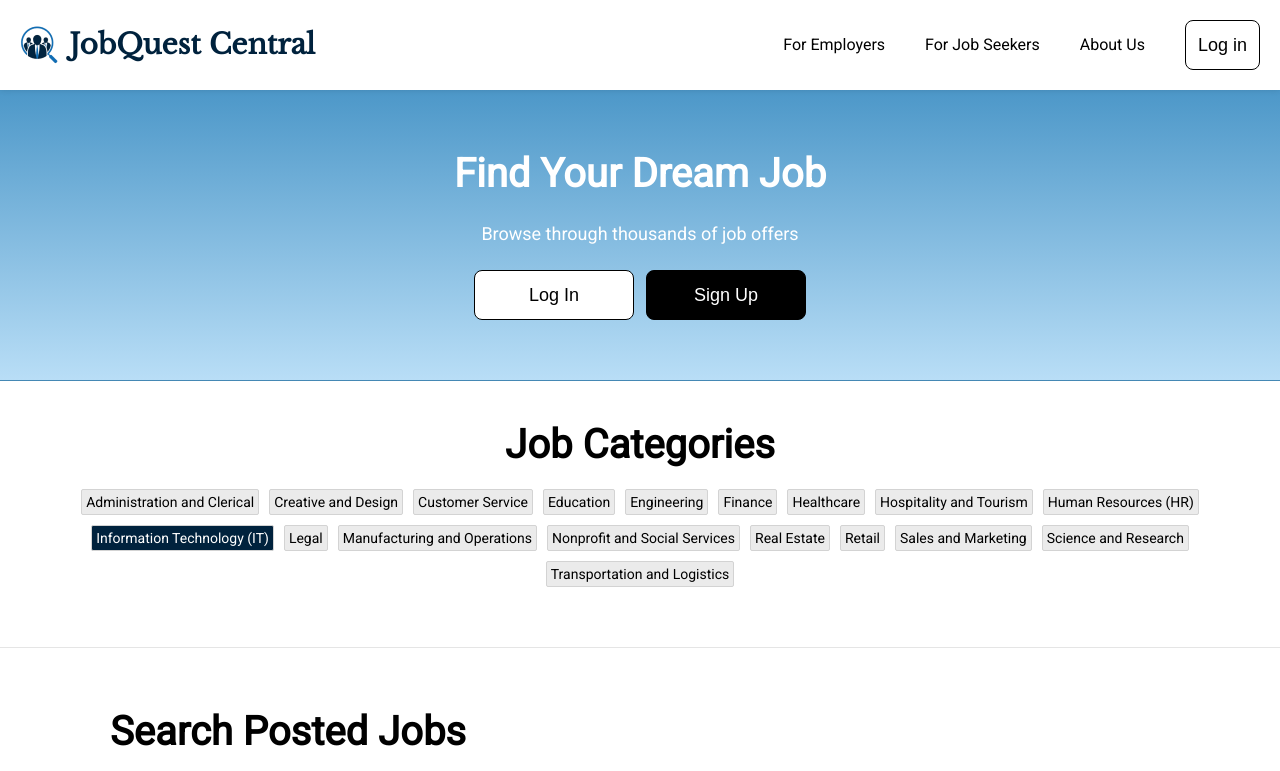
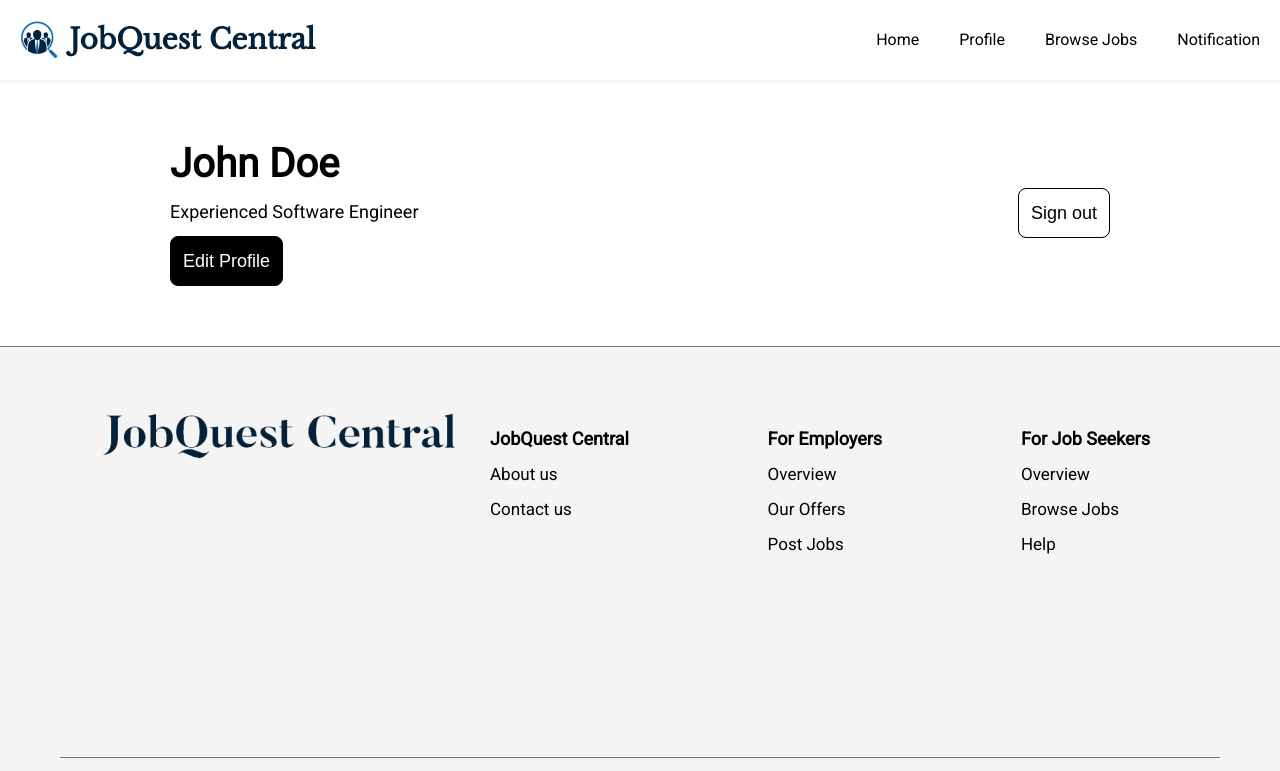
Before and after one commit to G-Jasser/GMC-Final-Project, a React (Vite) app: page / in a window 1280 px wide. Shown: the top 771 px of the page. Built offline with nearby package versions, Linux system fonts and the light colour scheme.

Commit message:
Add Profile seeker main info

```diff
--- a/src/App.jsx
+++ b/src/App.jsx
@@ -4,15 +4,14 @@ import JobBrowserPage from './components/JobBrowserPage'
 import { JobCategoriesSection } from './components/JobCategoriesSection'
 import { JobSearchSection } from './components/JobSearchSection'
 import LandingPage from './components/LandingPage'
-import { NavbarLandingPage } from './components/NavbarLandingPageUnsigned'
+import { NavbarSignedSeeker } from './components/NavbarSignedSeeker'
+import { ProfileSeekerMainSec } from './components/ProfileSeekerMainSec'
 
 function App() {
   return (
     <>
-      <NavbarLandingPage />
-      <FindDreamSection />
-      <JobCategoriesSection />
-      <JobSearchSection />
+      <NavbarSignedSeeker />
+      <ProfileSeekerMainSec />
       <GeneralFooter />
     </>
   )
--- /dev/null
+++ b/src/components/ProfileSeekerMainSec.jsx
@@ -0,0 +1,21 @@
+import React from "react";
+import "/src/css/style.css";
+
+export const ProfileSeekerMainSec = () => {
+    return (
+        <div className="section-container ProfileMainSection">
+            <div className="container max-width">
+                <div className="info">
+                    <div className="title-1">John Doe</div>
+                    <div className="text-normal">Experienced Software Engineer</div>
+                    <button className="button-styled secondary-button">
+                        Edit Profile
+                    </button>
+                </div>
+                <button className="button-styled primary-button">
+                    Sign out
+                </button>
+            </div>
+        </div>
+    );
+};
--- a/src/css/style.css
+++ b/src/css/style.css
@@ -716,3 +716,26 @@
     min-height: 60vh;
     overflow-y: scroll;
 }
+
+/* ----------------------   */
+/* SEEKER PROFILE SECTION CSS*/
+.ProfileMainSection {
+    display: flex;
+    padding: 60px 170px;
+    justify-content: center;
+    align-items: center;
+}
+
+.ProfileMainSection .container {
+    display: flex;
+    justify-content: space-between;
+    align-items: center;
+    width: 100%;
+}
+.ProfileMainSection .info {
+    display: flex;
+    flex-direction: column;
+    align-items: flex-start;
+    gap: 12px;
+    flex: 1 0 0;
+}
```
